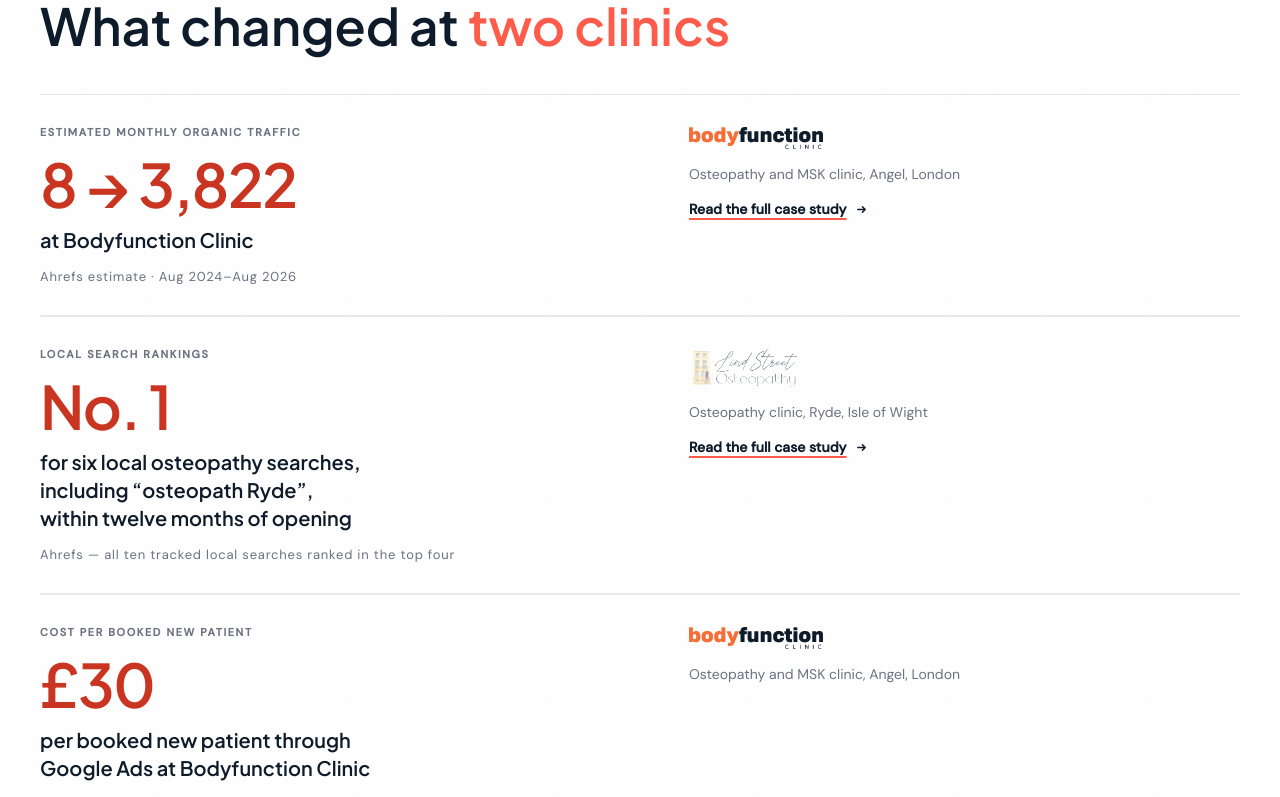
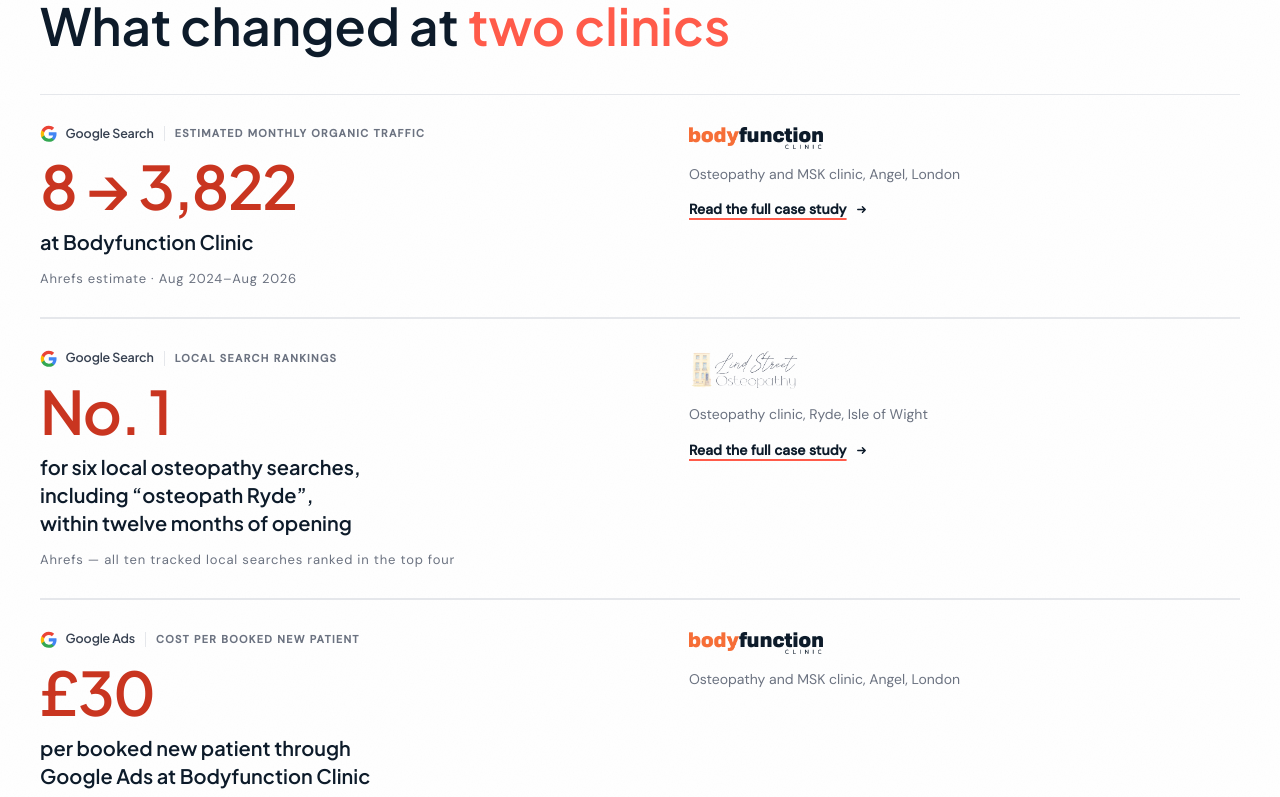
Before and after one commit to ClinicEvo/Clinic-Evolution-Website, a Next.js app: page /lp/healthcare-marketing in a window 1280 px wide. Shown: the part 1160-1957 px from the top of the page. Built offline with nearby package versions, Linux system fonts and the light colour scheme; no server answers.

Commit message:
Add platform marks to landing page results

```diff
--- a/src/components/lp/LandingEvidence.tsx
+++ b/src/components/lp/LandingEvidence.tsx
@@ -2,6 +2,7 @@
 import Link from "next/link";
 import FadeUp from "@/components/ui/FadeUp";
 import ClientLogoStrip from "@/components/sections/ClientLogoStrip";
+import { GoogleAdsLockup } from "@/components/icons/GoogleColorMark";
 import LpCtaButton, { LpCallButton } from "./LpCtaButton";
 import { LP_PROOF, LP_TESTIMONIAL } from "@/lib/lp";
 
@@ -25,10 +26,11 @@
  *    the old clinic names were `<p className="text-h4">`, styled as headings and
  *    invisible to both the scan and to screen-reader heading navigation.
  *
- * 2. THE METRIC NAME COMES FIRST. `metric` sits above the figure in
- *    `.text-label`, so the unit arrives before the quantity. Not coral: the
- *    figure beneath it is already coral, and doubling the accent inside one row
- *    spends it on decoration.
+ * 2. THE PLATFORM AND METRIC COME FIRST. Google's full-colour mark identifies
+ *    the channel before `metric` identifies the measure, so a skimmer can tell
+ *    organic/local search from Google Ads before reaching the quantity. The
+ *    label stays neutral because the figure beneath it already carries the
+ *    accent.
  *
  * 3. EVERY FIGURE HAS AN OWNER, WITH ITS MARK. The clinic's real logo sits in
  *    the row's right rail. Two of the three rows are Bodyfunction and that
@@ -72,9 +74,16 @@
               <FadeUp key={row.headline} delay={0.06 + index * 0.06}>
                 <li className="grid grid-cols-1 gap-5 border-t border-[var(--color-border)] py-6 last:border-b sm:py-7 lg:grid-cols-[1.05fr_0.95fr] lg:gap-10">
                   <div>
-                    <p className="text-label mb-3 text-[var(--color-muted)]">
-                      {row.metric}
-                    </p>
+                    <div className="mb-3 grid grid-cols-[auto_1fr] items-center gap-2.5">
+                      <GoogleAdsLockup
+                        label={row.platform}
+                        markClass="h-[1.1rem] w-[1.1rem]"
+                        className="shrink-0"
+                      />
+                      <p className="border-l border-[var(--color-border)] pl-2.5 text-[0.68rem] font-semibold uppercase leading-[1.35] tracking-[0.12em] text-[var(--color-muted)]">
+                        {row.metric}
+                      </p>
+                    </div>
 
                     {/* Figure and meaning in ONE heading, so the number reaches
                         the heading ladder with its unit and its owner attached. */}
--- a/src/lib/lp.ts
+++ b/src/lib/lp.ts
@@ -143,6 +143,9 @@
  * source. Nothing is rounded, reframed or re-described.
  */
 export interface LpProofRow {
+  /** The platform where the result happened. Kept separate from the metric so
+   *  a skimmer can identify the channel from its full-colour mark first. */
+  platform: "Google Search" | "Google Ads";
   /** What is being measured. Sits ABOVE the figure so the unit arrives first. */
   metric: string;
   /** The figure, coral, at display size. Rendered inside `headline`'s h3. */
@@ -185,6 +188,7 @@
 
 export const LP_PROOF: LpProofRow[] = [
   {
+    platform: "Google Search",
     metric: "Estimated monthly organic traffic",
     figure: "8 → 3,822",
     headline: "at Bodyfunction Clinic",
@@ -193,6 +197,7 @@
     href: "/case-studies/bodyfunction-clinic/",
   },
   {
+    platform: "Google Search",
     metric: "Local search rankings",
     figure: "No. 1",
     headline:
@@ -212,6 +217,7 @@
     // yields £42.50, so quoting it under £30 would have the row contradict
     // itself; and the patient count behind £30 is not recorded anywhere. The
     // window is attribution, not justification.
+    platform: "Google Ads",
     metric: "Cost per booked new patient",
     figure: "£30",
     headline: "per booked new patient through Google Ads at Bodyfunction Clinic",
```
